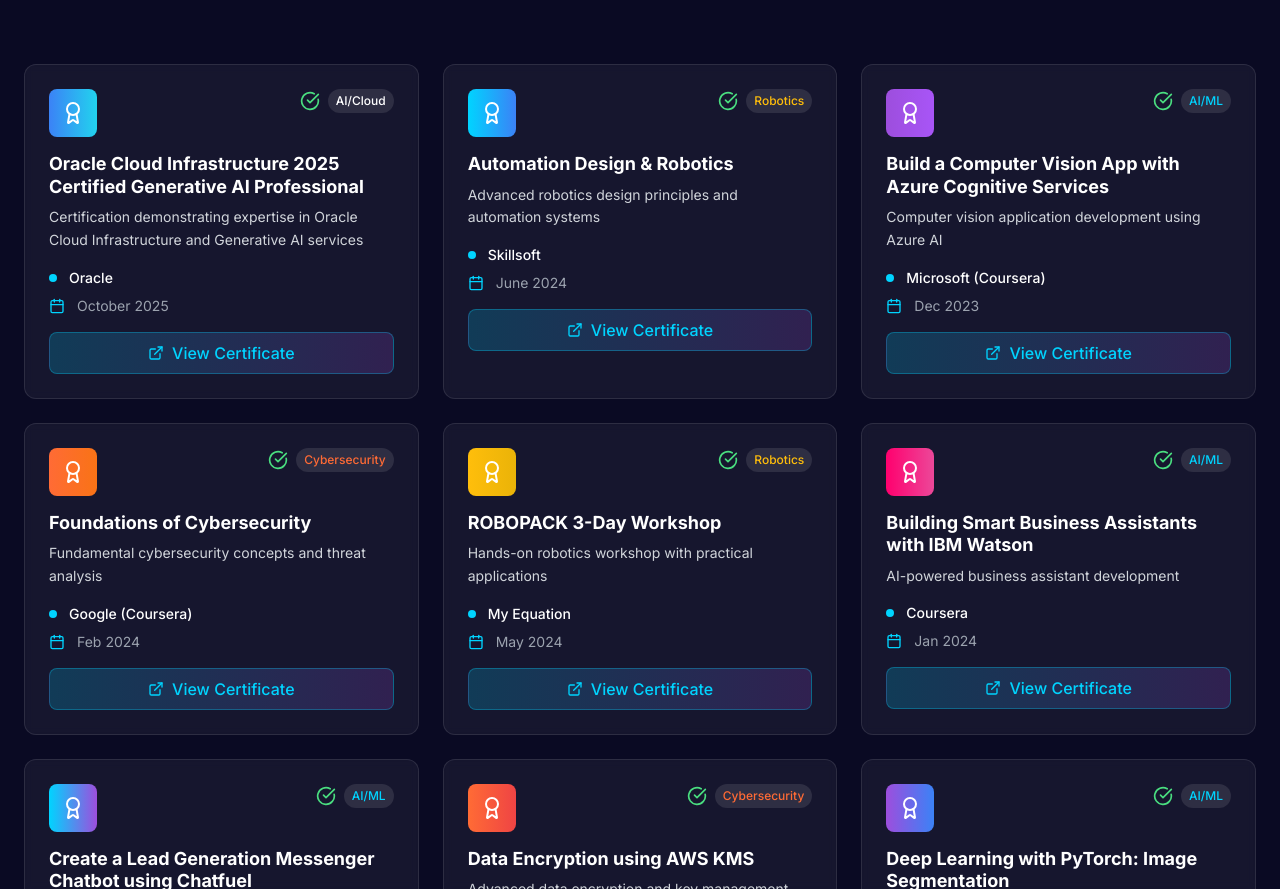
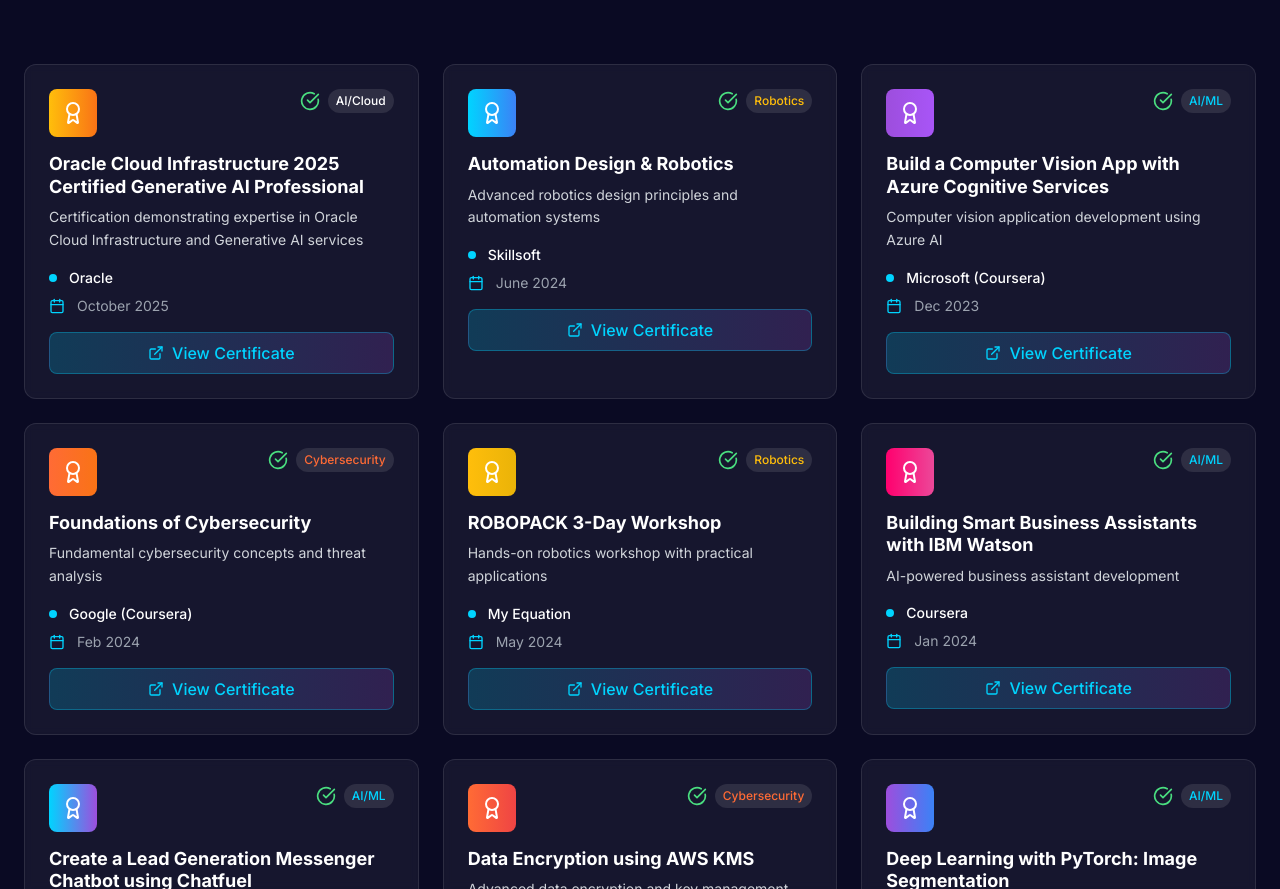
Before and after one commit to Aditya-Sai-19/Personal_Portfolio, a Next.js app: page / in a window 1280 px wide. Shown: the part 6632-7521 px from the top of the page. Built offline with nearby package versions, Linux system fonts and the light colour scheme.

Commit message:
Change certification color from blue to yellow
Updated certification color scheme to reflect new branding.

```diff
--- a/components/Certifications.tsx
+++ b/components/Certifications.tsx
@@ -11,7 +11,7 @@
   platform: 'Oracle',
   date: 'October 2025',
   category: 'AI/Cloud',
-  color: 'from-blue-500 to-cyan-400',
+  color: 'from-stellar-yellow to-orange-500',
   description: 'Certification demonstrating expertise in Oracle Cloud Infrastructure and Generative AI services',
   link: 'https://catalog-education.oracle.com/pls/certview/sharebadge?id=0BC5481C6D8F23D8372FE1FDE216279DEE629D205BFAF74BBBF0AA1A7E848A93'
 },
```
